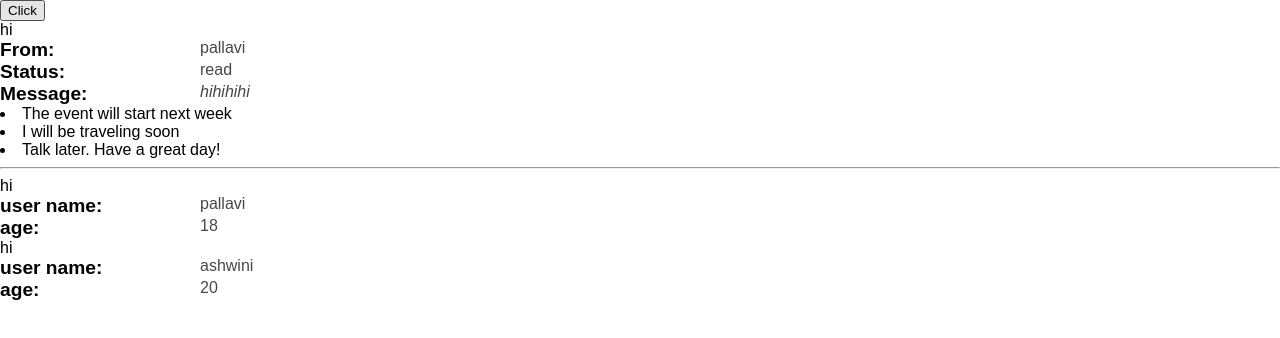
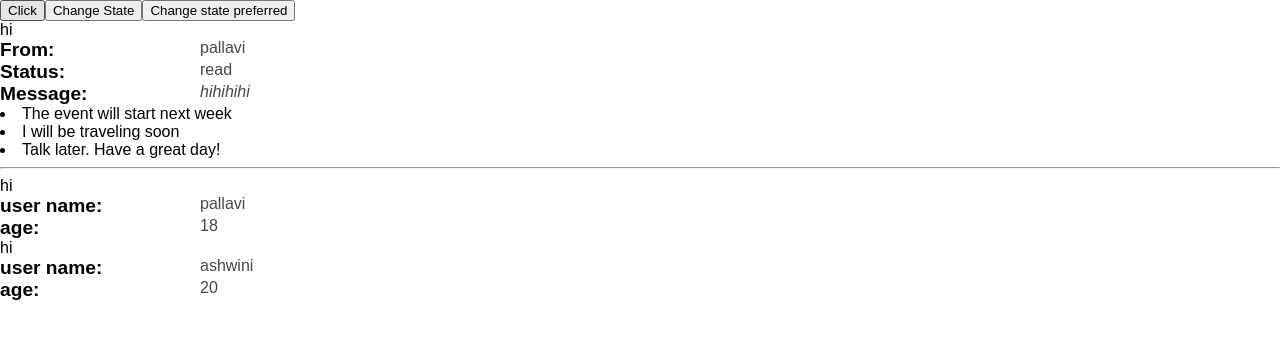
Before and after one commit to pallavihegde1/message-app, a React (Create React App) app: page / in a window 1280 px wide. Shown: the top 338 px of the page. Built offline with nearby package versions, Linux system fonts and the light colour scheme.

Commit message:
two ways of using set states with old states

```diff
--- a/src/Components/message-list.js
+++ b/src/Components/message-list.js
@@ -53,7 +53,18 @@ class MessageList extends Component {
   // }
 
   buttonClick = (e) => {
-    alert("hi")
+    this.setState({value: 'X'})
+  }
+
+  changeState = (e) => {
+    this.setState({value: this.state.value + 'Y'})
+  }
+
+
+  changeStateCorrect = (e) => {
+    this.setState((prevState) => ({
+       value: prevState.value + 'new_state'
+    }));
   }
 
   render(){
@@ -64,6 +75,8 @@ class MessageList extends Component {
     return(
       <div>
         <button className="square" onClick={this.buttonClick}> Click </button>
+        <button className="square" onClick={this.changeState}> Change State </button>
+          <button className="square" onClick={this.changeStateCorrect}> Change state preferred </button>
         <MessageView message={this.state.message} messages={this.state.messages} users={this.state.users}/>
         <hr/>
         {usersindex}
```
